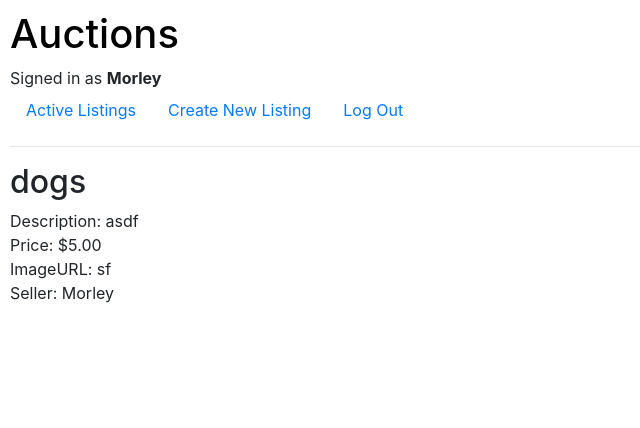
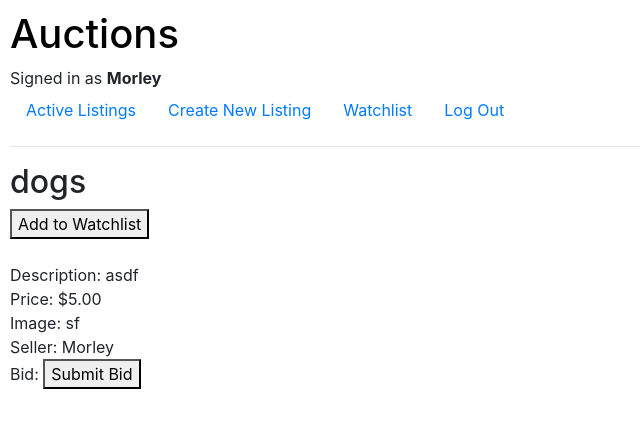
Before and after one commit to Spoonbadger/Project2-commerce, a Django app: a page that uses auctions/templates/auctions/layout.html in a window 1280 px wide. Shown: the top 428 px of the page, without its empty margins (0-640 px from the left). Run offline with Django 3.2, Linux system fonts and the light colour scheme; a user stored in the database is signed in; data comes from the database, SQL or seed files in the repository; some libraries are stand-ins or nearby versions.

Commit message:
Feat/Changes to listing pages File/watchlist file added

```diff
--- a/auctions/models.py
+++ b/auctions/models.py
@@ -20,6 +20,7 @@ class Listing(models.Model):
     isActive = models.BooleanField(default=True)
     seller = models.ForeignKey(User, on_delete=models.CASCADE, blank=True, related_name="seller")
     category = models.ForeignKey(Category, on_delete=models.CASCADE, blank=True, related_name="category")
+    watchlist = models.ManyToManyField(User, blank=True, related_name="watchlist_users")
 
     def __str__(self):
         return self.title
--- a/auctions/templates/auctions/layout.html
+++ b/auctions/templates/auctions/layout.html
@@ -21,9 +21,12 @@
                 <a class="nav-link" href="{% url 'auctions:index' %}">Active Listings</a>
             </li>
             {% if user.is_authenticated %}
-            <li class="nav-item">
-                <a class="nav-link" href="{% url 'auctions:create_listing' %}">Create New Listing</a>
-            </li>
+                <li class="nav-item">
+                    <a class="nav-link" href="{% url 'auctions:create_listing' %}">Create New Listing</a>
+                </li>
+                <li class="nav-item">
+                    <a class="nav-link" href="{% url 'auctions:watchlist' %}">Watchlist</a>
+                </li>
                 <li class="nav-item">
                     <a class="nav-link" href="{% url 'auctions:logout' %}">Log Out</a>
                 </li>
--- a/auctions/templates/auctions/listing.html
+++ b/auctions/templates/auctions/listing.html
@@ -3,11 +3,29 @@
 {% block body %}
     <h2>{{ listing }}</h2>
 
+    {% if user.is_authenticated %}
+        {% if listing_in_watchlist %}
+            <form action="{% url 'auctions:listing' %}" method="POST">
+                {% csrf_token %}
+                <button type="submit" class="btn btn-light" name="remove_from_watchlist">Remove from Watchlist</button>
+            </form>
+        {% else %}
+            <form action="{% url 'auctions:listing' %}" method="POST">
+                {% csrf_token %}
+                <button type="submit" name="add_to_watchlist">Add to Watchlist</button>
+            </form>
+
+        {% endif %}
+    {% endif %}<br>
 
         Description: {{ listing.description }}<br>
         Price: ${{ listing.price }}<br>
-        ImageURL: {{ listing.imageURL }}<br>
+        Image: {{ listing.imageURL }}<br>
         Seller: {{ listing.seller }}<br>
+        <form action="{% url 'auctions:listing' %}" method="POST">
+            Bid:
+            <button>Submit Bid</button>
+        </form>
 
 {% endblock %}
 
--- a/auctions/urls.py
+++ b/auctions/urls.py
@@ -11,4 +11,5 @@ urlpatterns = [
     path("create_listing", views.create_listing, name="create_listing"),
     path("listing/<str:title>", views.listing, name="listing"),
     path("categories", views.categories, name="categories"),
+    path("watchlist", views.watchlist, name="watchlist"),
 ]
--- a/auctions/views.py
+++ b/auctions/views.py
@@ -57,10 +57,12 @@ def index(request):
 
 
 def listing(request, title):
+    listing_in_watchlist = False
     requested_listing = Listing.objects.get(title=title)
     return render(request, "auctions/listing.html", {
         "title": title,
         "listing": requested_listing,
+        "listing_in_watchlist": listing_in_watchlist,
     })
 
 """
@@ -121,3 +123,8 @@ def register(request):
         return HttpResponseRedirect(reverse("index"))
     else:
         return render(request, "auctions/register.html")
+
+
+def watchlist(request):
+    watchlist = User.objects.watchlist()
+    return render(request, "auctions/watchlist.html")
```
Also changed, not shown: auctions/templates/auctions/watchlist.html (+6 -1 lines), auctions/migrations/0010_rename_imageurl_listing_imageurl_listing_watchlist.py (added), db.sqlite3.
